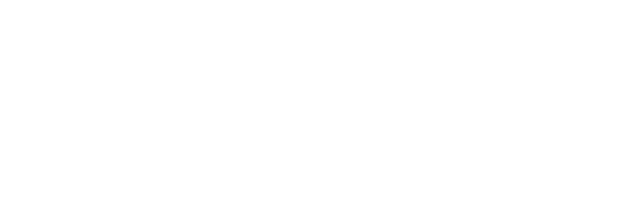
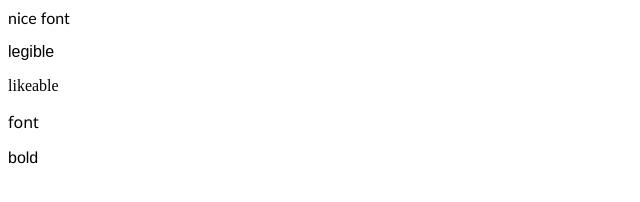
Before and after one commit to Kartavya2015/classes, a plain HTML site: page index.html in a window 1280 px wide. Shown: the whole page, without its empty margins (0-640 px from the left). Drawn offline with Linux system fonts and the light colour scheme.

Commit message:
Add files via upload

```diff
--- a/index.html
+++ b/index.html
@@ -1,15 +1,41 @@
-<!DOCTYPE html><!--tell about the document type-->
-
 <html>
 
 <head>
-<meta charset="utf-8">
+<style>
+.para1 {
+font-family: 'Franklin Gothic Medium', Arial, sans-serif;
+}
 
-<title> mount carmel book club</title>
-<link rel='stylesheet'herf='style.css' type="text/css">
+.para2 {
+font-family: 'Segoe UI', Verdana, sans-serif;
+}
+
+.para3 {
+font-family:Impact bold, sans-serif
+}
+
+.para4 {
+font-family: 'Gill Sans','Trebuchet MS', sans-serif;
+}
+
+.para5{
+    font-family: 'Times New Roman' Times, serif;
+}
+</style>
+    <title> codingal</title>
+
 </head>
 
 <body>
+<p class="para4">nice font </p>
+</body>
+<p class="para3">legible </p>
+</body>
+<p class="para5">likeable </p>
+</body>
+<p class="para2"> font </p>
+</body>
+<p class="para1">bold </p>
+</body>
 
-
-</body>
+</html>
```
